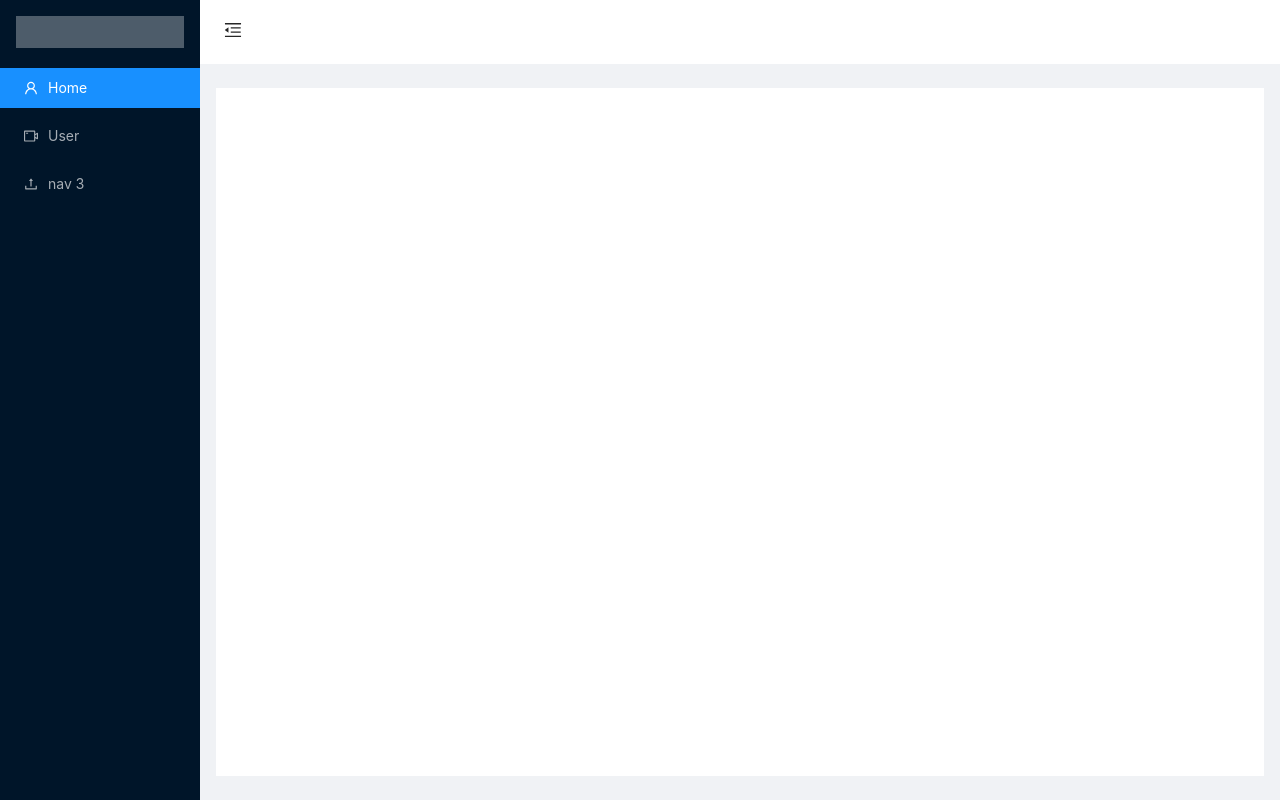
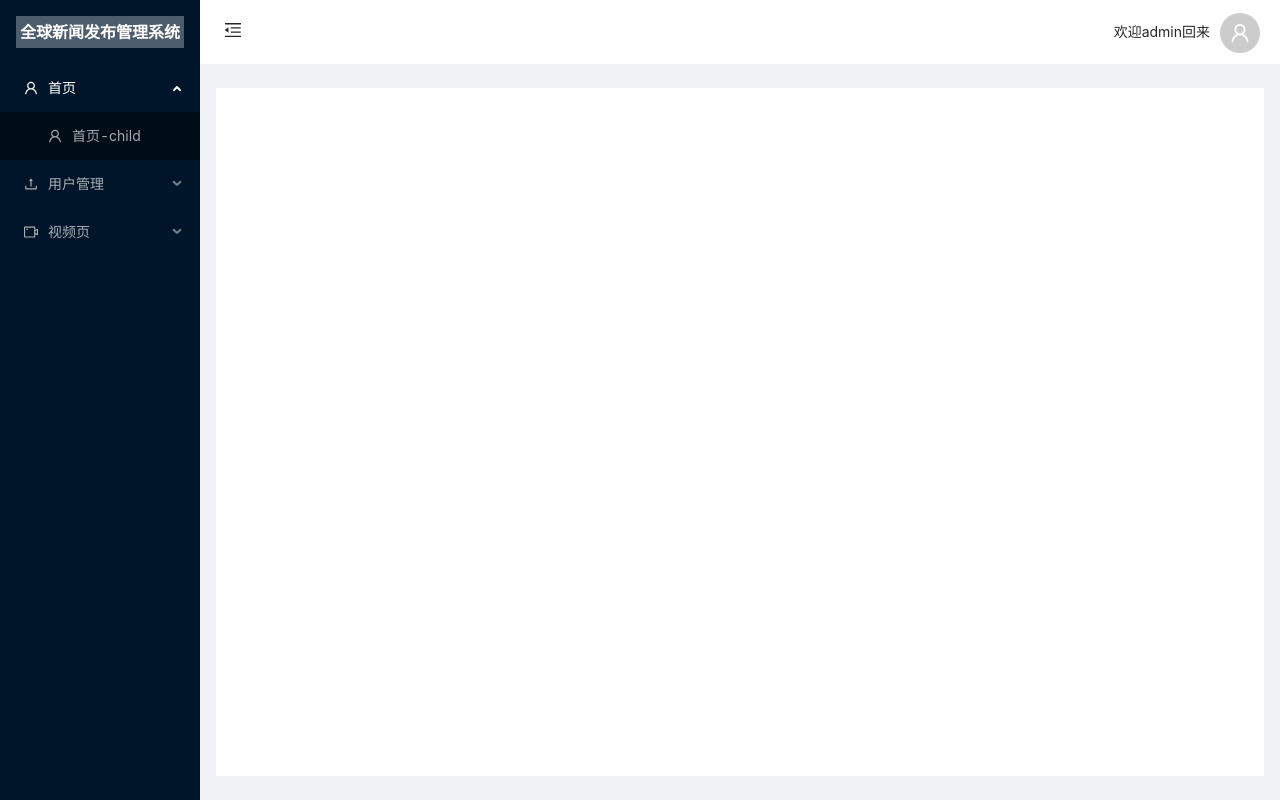
Before and after one commit to zhulinghaizhoqiaodaima/BlogWebsite, a React (Create React App) app in the folder blog-website-manage/: page /#/sandbox in a window 1280 px wide. Built offline with nearby package versions, Linux system fonts and the light colour scheme.

Commit message:
update SideMenue

```diff
--- a/blog-website-manage/package.json
+++ b/blog-website-manage/package.json
@@ -44,5 +44,8 @@
       "last 1 firefox version",
       "last 1 safari version"
     ]
+  },
+  "devDependencies": {
+    "node-sass": "^7.0.1"
   }
 }
--- a/blog-website-manage/src/components/SandBox/SideMenu.tsx
+++ b/blog-website-manage/src/components/SandBox/SideMenu.tsx
@@ -1,39 +1,124 @@
-import React from 'react'
-import { Layout,Menu } from 'antd'
+import React, { useState } from 'react';
+
+import { Layout, Menu } from 'antd'
+import type { MenuProps } from 'antd';
+import { useNavigate } from 'react-router-dom'
+
 import {
   UploadOutlined,
   UserOutlined,
   VideoCameraOutlined,
 } from '@ant-design/icons';
 const { Sider } = Layout;
-const items = [
+type MenuItem = Required<MenuProps>['items'][number];
+function getItem(
+  label: React.ReactNode,
+  key: React.Key,
+  icon?: React.ReactNode,
+  children?: MenuItem[],
+  type?: 'group',
+): MenuItem {
+  return {
+    key,
+    icon,
+    children,
+    label,
+    type,
+  } as MenuItem;
+}
+const menuData = [
   {
-    key: '1',
+    label: "首页",
+    key: "/sandbox/home",
     icon: <UserOutlined />,
-    label: 'Home',
+    children: [
+      {
+        label: "首页-child",
+        key: "/sandbox/user-manage/role/list",
+        icon: <UserOutlined />,
+      }
+    ]
+
   },
   {
-    key: '2',
-    icon: <VideoCameraOutlined />,
-    label: 'User',
+    label: "用户管理",
+    key: "/login",
+    icon: <UploadOutlined />,
+    children: [
+      {
+        label: "用户管理-child-1",
+        key: "22",
+        icon: <UploadOutlined />,
+        children: [
+          {
+            label: "用户管理-child-2",
+            key: "222",
+            icon: <UploadOutlined />,
+          }
+        ]
+      }
+    ]
+
   },
   {
-    key: '3',
-    icon: <UploadOutlined />,
-    label: 'nav 3',
+    label: "视频页",
+    key: "/sandbox/user-manage/role/list",
+    icon: <VideoCameraOutlined />,
+    children: [
+      {
+        label: "主页-child",
+        key: "33",
+        icon: <VideoCameraOutlined />,
+      }
+    ]
+
   },
 ]
 
-function SideMenu() {
+const getMenuList = (List: any) => {
+  let res = [];
+  res = List.map((item: any) => {
+    if (item.children) { // 只遍历了一层
+      item.children = getMenuList(item.children)
+    }
+    return getItem(item.label, item.key, item.icon, item.children, item.type)
+  })
+  return res;
+}
+
+const MenuList: MenuProps['items'] = getMenuList(menuData)
+const rootSubmenuKeys = ['/sandbox/home', '/login', '/sandbox/user-manage/role/list'];
+function SideMenu(props: any) {
+  const navigate = useNavigate();
+
+  const [openKeys, setOpenKeys] = useState(['/sandbox/home']);
+
+  const onOpenChange: MenuProps['onOpenChange'] = keys => {
+    console.log(keys);
+    const latestOpenKey = keys.find(key => openKeys.indexOf(key) === -1);
+    if (rootSubmenuKeys.indexOf(latestOpenKey!) === -1) {
+      setOpenKeys(keys);
+    } else {
+      setOpenKeys(latestOpenKey ? [latestOpenKey] : []);
+    }
+  };
+
   return (
-    <Sider>
-       <div className="logo" />
-          <Menu
-            theme="dark"
-            mode="inline"
-            defaultSelectedKeys={['1']}
-            items={items}
-          />
+    <Sider trigger={null} collapsible collapsed={false}>
+      <div className='logo' style={{
+        color: "#fff",
+        fontWeight: "bolder",
+        textAlign: "center",
+        lineHeight: "32px",
+        fontSize: "16px"
+      }}> 全球新闻发布管理系统</div>
+      <Menu
+        theme="dark"
+        mode="inline"
+        openKeys={openKeys}
+        onOpenChange={onOpenChange}
+        items={MenuList}
+      />
     </Sider>
   )
 }
--- a/blog-website-manage/src/components/SandBox/TopHeader.tsx
+++ b/blog-website-manage/src/components/SandBox/TopHeader.tsx
@@ -1,15 +1,43 @@
+/* eslint-disable jsx-a11y/anchor-is-valid */
 
 import {
   MenuFoldOutlined,
   MenuUnfoldOutlined,
+  UserOutlined,
 } from '@ant-design/icons';
 import styles from './sass/TopHeader.module.css'
-import { Layout } from 'antd';
+import { Layout, Dropdown, Menu, Space, Avatar } from 'antd';
 import React, { useState } from 'react';
+
+
 const { Header } = Layout;
+const menu = (
+  <Menu
+    items={[
+      {
+        key: '1',
+        label: (
+          <a target="_blank" rel="noopener noreferrer" >
+            超级管理员
+          </a>
+        ),
 
+      },
+      {
+        key: '2',
+        label: (
+          <a target="_blank" rel="noopener noreferrer">
+            退出登录
+          </a>
+        ),
+
+      }
+    ]}
+  />
+);
 function TopHeader() {
   const [collapsed, setCollapsed] = useState(false);
+
   return (
     <Header
       className="site-layout-background"
@@ -19,10 +47,28 @@ function TopHeader() {
     >
       {React.createElement(collapsed ? MenuUnfoldOutlined : MenuFoldOutlined, {
         className: styles.trigger,
-        onClick: () => setCollapsed(!collapsed),
+        onClick: () => {
+          setCollapsed(!collapsed)
+        },
       })}
+      <div style={{ float: "right", marginRight: "20px" }}>
+        <span style={{ marginRight: "10px" }}>欢迎admin回来</span>
+        <Dropdown overlay={menu}>
+          <a onClick={e => e.preventDefault()}>
+            <Space>
+              <Avatar size={40} icon={<UserOutlined />} />
+
+            </Space>
+          </a>
+        </Dropdown>
+      </div>
+
       {/* {
-        collapsed ? <MenuUnfoldOutlined/> : <MenuFoldOutlined />
+        collapsed ? <MenuUnfoldOutlined className={styles.trigger} onClick={() => {
+          setCollapsed(!collapsed)
+        }}/> : <MenuFoldOutlined className={styles.trigger}  onClick={() => {
+          setCollapsed(!collapsed)
+        }}/>
       } */}
     </Header>
   )
--- /dev/null
+++ b/blog-website-manage/src/components/SandBox/sass/sideMenu.scss
@@ -0,0 +1,6 @@
+.logo{
+    color:"#fff";
+    font-weight:"bolder";
+    text-align:"center";
+    line-height:"32px";
+}
```
Also changed, not shown: 1 other file (tests, documents, lock files or other folders).
